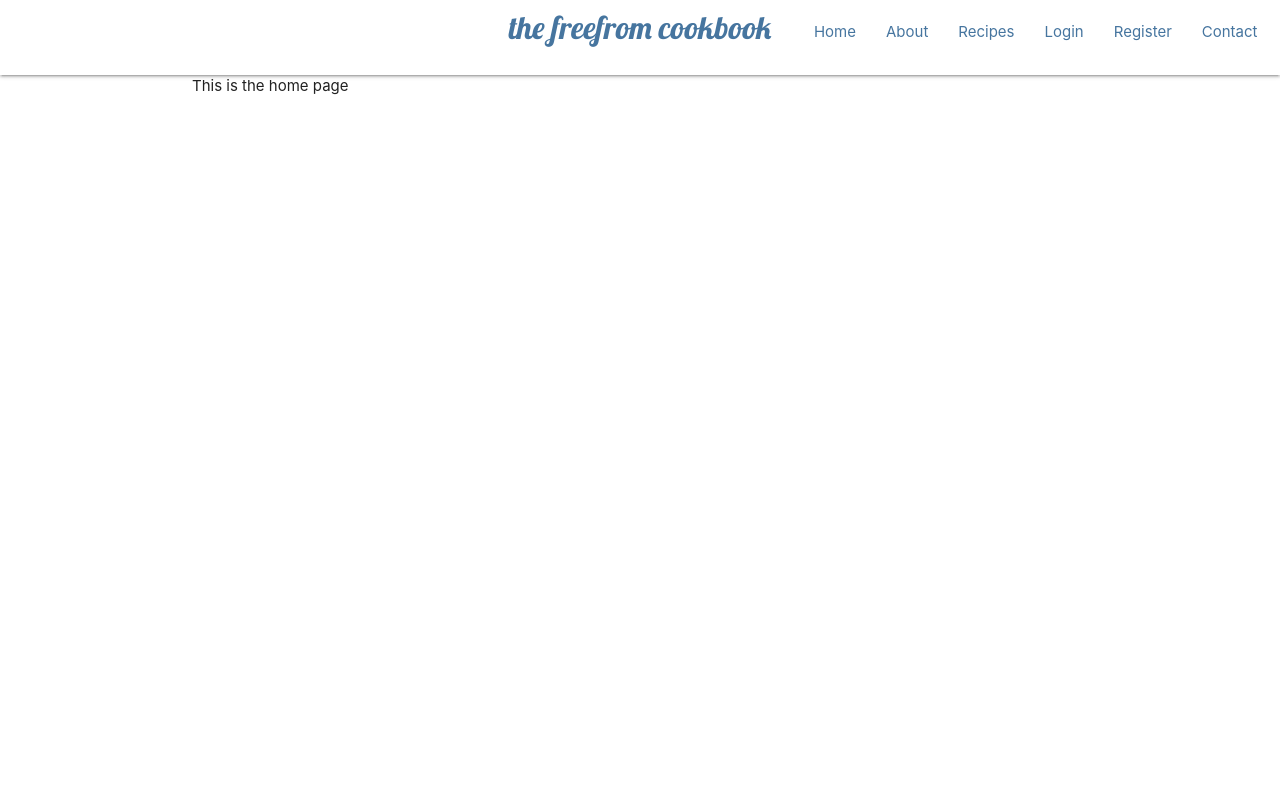
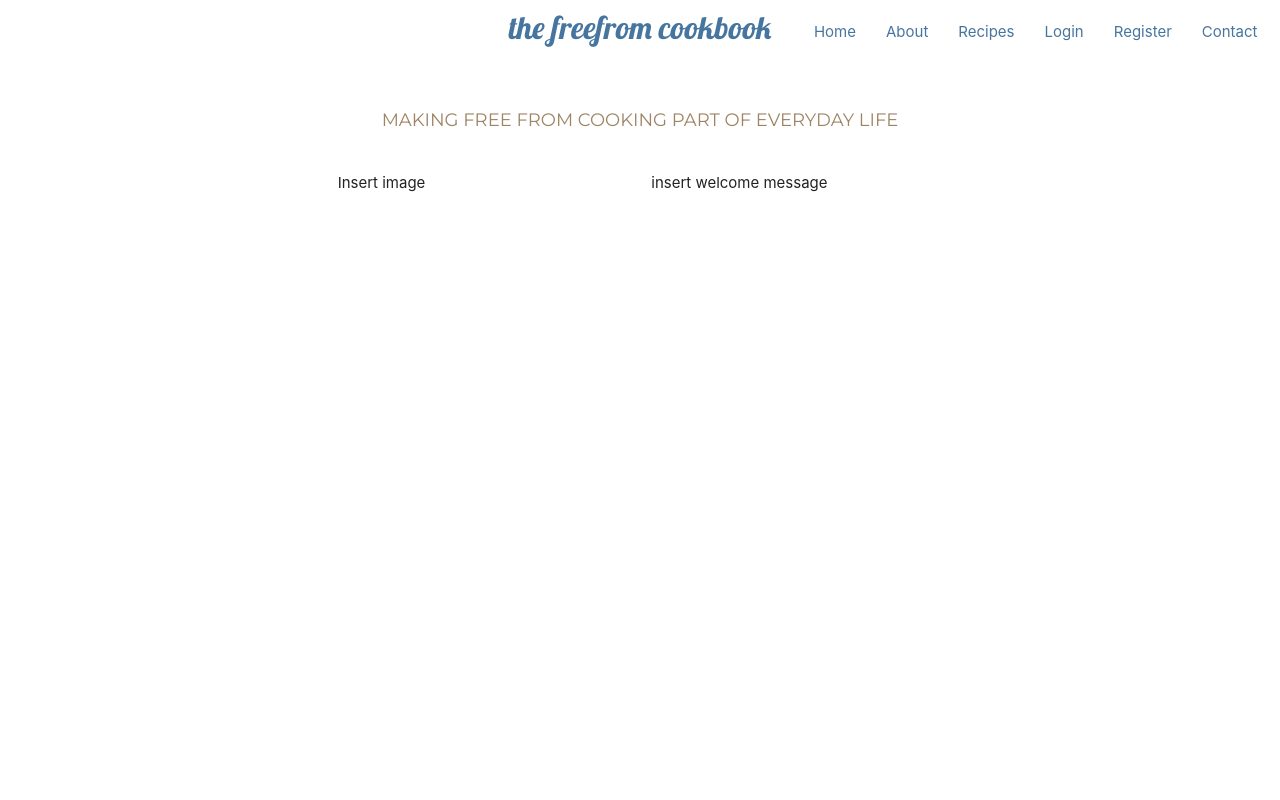
Before and after one commit to anyahush/the-freefrom-cookbook, a Flask app: page /index in a window 1280 px wide. Run offline with Flask 2, Linux system fonts and the light colour scheme; some libraries are stand-ins or nearby versions.

Commit message:
Add template and add styling to index.html

```diff
--- a/static/css/style.css
+++ b/static/css/style.css
@@ -1,8 +1,9 @@
-@import url('https://fonts.googleapis.com/css2?family=Lobster&display=swap');
+@import url('https://fonts.googleapis.com/css2?family=Lobster&family=Montserrat:wght@300;400;500&display=swap');
 
 nav {
     background-color: #fff;
     height: 75px;
+    box-shadow: none;
 }
 
 nav ul a, i {
@@ -16,3 +17,21 @@ h1 {
     margin: 10px;
     color: #46759f;
 }
+
+h2 {
+    font-family: "Montserrat";
+    color: #9e8464;
+    text-transform: uppercase;
+    text-align: center;
+    font-size: 120%;
+}
+
+body {
+    display: flex;
+    min-height: 100vh;
+    flex-direction: column;
+  }
+
+  main {
+    flex: 1 0 auto;
+  }
--- a/templates/index.html
+++ b/templates/index.html
@@ -1,4 +1,19 @@
 {% extends "base.html" %}
     {% block content %}
-        This is the home page
+        <div class="container">
+            <div class="row">
+                <div class="col s12">
+                    <h2>Making free from cooking part of everyday life</h2>
+                </div>
+            </div>
+            <div class="row">
+                <div class="col s12 m6">
+                    Insert image
+                </div>
+                <div class="col s12 m6">
+                    insert welcome message
+
+                </div>
+            </div>
+        </div>
     {% endblock %}
```
